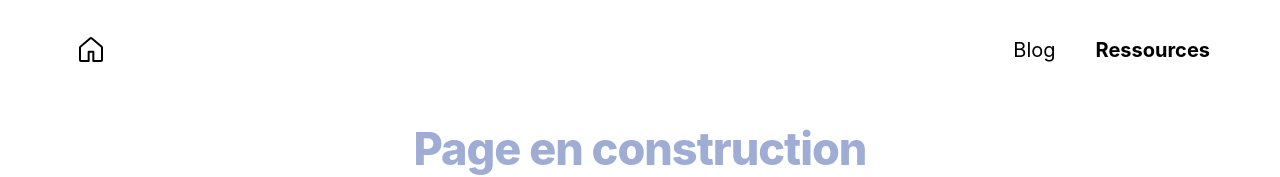
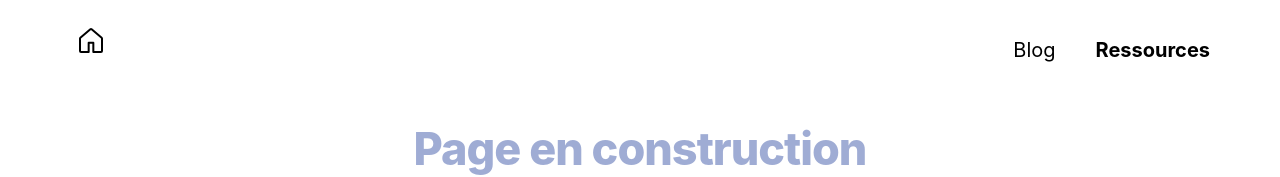
Before and after one commit to 6346563751/notion-blog, a Next.js app: page /ressources in a window 1280 px wide. Shown: the top 177 px of the page. Built offline with nearby package versions, Linux system fonts and the light colour scheme.

Commit message:
:bug: fix home link

```diff
--- a/src/components/header.tsx
+++ b/src/components/header.tsx
@@ -35,7 +35,11 @@ const Header = ({ titlePre = '' }) => {
       </Head>
       <div className="relative select-none bg-white lg:flex lg:items-stretch w-full pt-5 pl-5">
         <div className="lg:flex ml-10">
-          <Image src="/home.svg" width={32} height={32} />
+          <a className="cursor-pointer">
+            <Link href="/">
+              <Image src="/home.svg" width={32} height={32} />
+            </Link>
+          </a>
         </div>
         <div className="lg:flex lg:items-stretch lg:flex-no-shrink lg:flex-grow">
           <div className="lg:flex lg:items-stretch lg:justify-end ml-auto mr-10">
```
